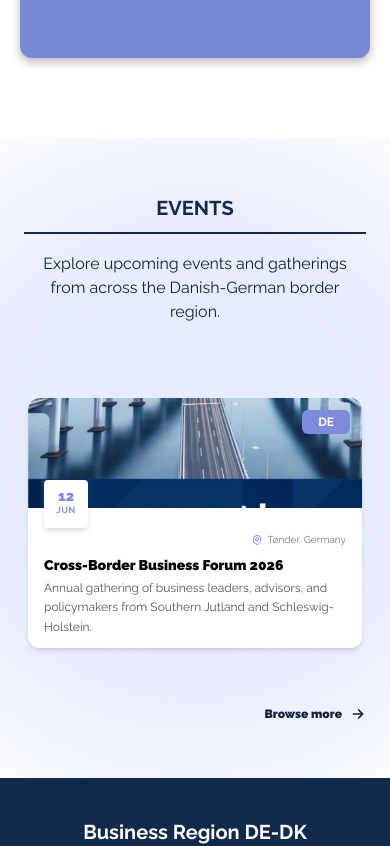
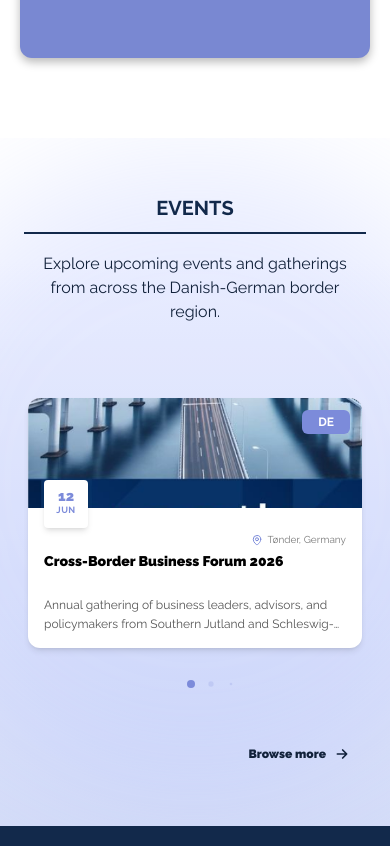
Before and after one commit to Patricia-P-G/Business-Region-Website, a Vue app: page / in a window 390 px wide. Shown: the part 6280-7126 px from the top of the page. Built offline with nearby package versions, Linux system fonts and the light colour scheme.

Commit message:
events slider

```diff
--- a/src/components/Events.vue
+++ b/src/components/Events.vue
@@ -1,16 +1,21 @@
 <template>
-  <section class="relative w-full overflow-hidden py-14" aria-labelledby="partners-title">
-
-    <div class="pointer-events-none absolute left-1/2 top-1/2 h-[650px] w-[650px] -translate-x-1/2 -translate-y-1/2 rounded-full bg-[#A5B4FF]/25 blur-3xl"
-        aria-hidden="true"></div>
+  <section
+    class="relative w-full overflow-hidden bg-[linear-gradient(to_bottom,#FFFFFF_0%,#FFFFFF_18%,#D5DDF8_100%)] py-14"
+    aria-labelledby="partners-title"
+  >
+    <div
+      class="pointer-events-none absolute left-1/2 top-1/2 h-[650px] w-[650px] -translate-x-1/2 -translate-y-1/2 rounded-full bg-[#A5B4FF]/25 blur-3xl"
+      aria-hidden="true"
+    ></div>
 
     <div class="relative z-10 mx-auto px-6 sm:px-16 lg:px-20">
-
       <div class="grid grid-cols-12 gap-2.5">
-
         <div class="col-span-12">
-                <h2 id="partners-title" class="flex justify-center text-center text-xl font-bold uppercase text-primary xs:text-2xl md:text-3xl lg:justify-start lg:text-4xl"
-                    itemprop="name">
+          <h2
+            id="partners-title"
+            class="flex justify-center text-center text-xl font-bold uppercase text-primary xs:text-2xl md:text-3xl lg:justify-start lg:text-4xl"
+            itemprop="name"
+          >
             Events
           </h2>
         </div>
@@ -26,28 +31,31 @@
         </div>
 
         <div class="col-span-12 relative w-full mt-4">
-
           <div class="w-full">
             <Swiper
-                    :modules="[Navigation]"
+              :modules="[Navigation, Pagination]"
               :slides-per-view="1"
               :space-between="24"
               :navigation="{
                 prevEl: '.events-prev',
-                      nextEl: '.events-next'
+                nextEl: '.events-next',
+              }"
+              :pagination="{
+                el: '.events-pagination',
+                clickable: true,
+                dynamicBullets: true,
               }"
               :breakpoints="{
                 640: { slidesPerView: 2, spaceBetween: 24 },
-                      // Setting slidesPerView to 4 forces each card to occupy exactly 3 columns (12 / 4 = 3)
-                      1024: { slidesPerView: 4, spaceBetween: 24 }
+                1024: { slidesPerView: 4, spaceBetween: 24 },
               }"
               class="events-swiper match-grid-offset"
             >
               <SwiperSlide v-for="event in events" :key="event.title">
                 <article
-                        class="relative h-[250px] overflow-hidden rounded-xl bg-white shadow-md transition-all duration-300 hover:-translate-y-1 hover:shadow-lg"
+                  class="relative h-[250px] flex flex-col overflow-hidden rounded-xl bg-white shadow-md transition-all duration-300 hover:-translate-y-1 hover:shadow-lg"
                 >
-                        <div class="relative h-[110px] w-full">
+                  <div class="relative h-[110px] w-full shrink-0">
                     <img
                       :src="event.image"
                       :alt="event.alt"
@@ -61,9 +69,9 @@
                     </span>
                   </div>
 
-                        <div class="relative p-4 pt-6">
+                  <div class="relative p-4 pt-6 flex-1 flex flex-col justify-between">
                     <div
-                            class="absolute -top-7 left-4 flex h-12 w-11 flex-col items-center justify-center rounded bg-white text-center shadow-md"
+                      class="absolute -top-7 left-4 flex h-12 w-11 flex-col items-center justify-center rounded bg-white text-center shadow-md z-10"
                     >
                       <span class="text-sm font-black leading-none text-[#7C8BDA]">
                         {{ event.day }}
@@ -73,122 +81,210 @@
                       </span>
                     </div>
 
-                          <div class="mb-2 flex items-center justify-end gap-1 text-[10px] text-[#7A7A7A]">
-                            <svg xmlns="http://www.w3.org/2000/svg" fill="none" viewBox="0 0 24 24" stroke-width="2" stroke="currentColor" class="h-3 w-3 text-[#7C8BDA]">
-                              <path stroke-linecap="round" stroke-linejoin="round" d="M15 10.5a3 3 0 11-6 0 3 3 0 016 0z" />
-                              <path stroke-linecap="round" stroke-linejoin="round" d="M19.5 10.5c0 7.142-7.5 11.25-7.5 11.25S4.5 17.642 4.5 10.5a7.5 7.5 0 1115 0z" />
+                    <div class="flex-1 flex flex-col justify-between">
+                      <div>
+                        <div
+                          class="mb-1 flex items-center justify-end gap-1 text-[10px] text-[#7A7A7A]"
+                        >
+                          <svg
+                            xmlns="http://www.w3.org/2000/svg"
+                            fill="none"
+                            viewBox="0 0 24 24"
+                            stroke-width="2"
+                            stroke="currentColor"
+                            class="h-3 w-3 text-[#7C8BDA]"
+                          >
+                            <path
+                              stroke-linecap="round"
+                              stroke-linejoin="round"
+                              d="M15 10.5a3 3 0 11-6 0 3 3 0 016 0z"
+                            />
+                            <path
+                              stroke-linecap="round"
+                              stroke-linejoin="round"
+                              d="M19.5 10.5c0 7.142-7.5 11.25-7.5 11.25S4.5 17.642 4.5 10.5a7.5 7.5 0 1115 0z"
+                            />
                           </svg>
                           {{ event.location }}
                         </div>
 
-                          <h3 class="text-sm font-black leading-snug text-black line-clamp-2">
+                        <h3
+                          class="text-sm font-black leading-snug text-black line-clamp-2 min-h-[40px] mb-1"
+                        >
                           {{ event.title }}
                         </h3>
-                          <p class="mt-1 text-xs leading-relaxed text-[#555] line-clamp-3">
+                      </div>
+
+                      <p class="text-xs leading-relaxed text-[#555] line-clamp-2 flex-1">
                         {{ event.description }}
                       </p>
+                    </div>
                   </div>
                 </article>
               </SwiperSlide>
             </Swiper>
           </div>
 
-                <div class="pointer-events-none absolute inset-y-0 left-3 right-3 z-20 hidden lg:flex items-center justify-between lg:left-6 lg:right-6">
+          <div
+            class="pointer-events-none absolute inset-y-0 left-3 right-3 z-20 hidden lg:flex items-center justify-between lg:-left-6 lg:-right-6"
+          >
             <button
-                      class="events-prev pointer-events-auto flex h-13 w-13 items-center justify-center rounded-full bg-white text-[#11213A] shadow-md transition-all duration-300 hover:scale-105 hover:bg-[#7C8BDA] hover:text-white"
+              class="events-prev pointer-events-auto z-30 flex h-12 w-12 items-center justify-center rounded-full bg-white text-[#11213A] shadow-md transition-all duration-300 hover:scale-105 hover:bg-[#7C8BDA] hover:text-white"
               aria-label="Previous events"
             >
-                      <svg xmlns="http://www.w3.org/2000/svg" fill="none" viewBox="0 0 24 24" stroke-width="2.5" stroke="currentColor" class="h-6 w-6">
-                        <path stroke-linecap="round" stroke-linejoin="round" d="M15.75 19.5L8.25 12l7.5-7.5" />
+              <svg
+                xmlns="http://www.w3.org/2000/svg"
+                fill="none"
+                viewBox="0 0 24 24"
+                stroke-width="2.5"
+                stroke="currentColor"
+                class="h-5 w-5"
+              >
+                <path
+                  stroke-linecap="round"
+                  stroke-linejoin="round"
+                  d="M15.75 19.5L8.25 12l7.5-7.5"
+                />
               </svg>
             </button>
 
             <button
-                      class="events-next pointer-events-auto flex h-13 w-13 items-center justify-center rounded-full bg-white text-[#11213A] shadow-md transition-all duration-300 hover:scale-105 hover:bg-[#7C8BDA] hover:text-white"
+              class="events-next pointer-events-auto z-30 flex h-12 w-12 items-center justify-center rounded-full bg-white text-[#11213A] shadow-md transition-all duration-300 hover:scale-105 hover:bg-[#7C8BDA] hover:text-white"
               aria-label="Next events"
             >
-                      <svg xmlns="http://www.w3.org/2000/svg" fill="none" viewBox="0 0 24 24" stroke-width="2.5" stroke="currentColor" class="h-6 w-6">
-                        <path stroke-linecap="round" stroke-linejoin="round" d="M8.25 4.5l7.5 7.5-7.5 7.5" />
+              <svg
+                xmlns="http://www.w3.org/2000/svg"
+                fill="none"
+                viewBox="0 0 24 24"
+                stroke-width="2.5"
+                stroke="currentColor"
+                class="h-5 w-5"
+              >
+                <path
+                  stroke-linecap="round"
+                  stroke-linejoin="round"
+                  d="M8.25 4.5l7.5 7.5-7.5 7.5"
+                />
               </svg>
             </button>
           </div>
 
+          <div
+            class="events-pagination flex justify-center items-center gap-1 mx-auto mt-6 lg:hidden"
+          ></div>
         </div>
 
         <div class="col-span-12 mt-8 flex justify-end">
           <router-link
             to="/events"
-                  class="group flex items-center gap-2 text-xs font-black text-[#11213A] transition-all duration-300 hover:text-[#7C8BDA] focus:outline-none focus-visible:underline"
+            class="group flex items-center gap-2 rounded-md px-4 py-2 text-xs font-black text-[#11213A] transition-all duration-300 hover:bg-[#EEF0FF] hover:text-[#7C8BDA] focus:outline-none focus-visible:ring-4 focus-visible:ring-white/80"
             aria-label="Browse more events"
             title="Browse more events"
           >
             <span>Browse more</span>
 
-                    <svg xmlns="http://www.w3.org/2000/svg" class="h-4 w-4 transition-transform duration-300 group-hover:translate-x-1" viewBox="0 0 24 24" aria-hidden="true" focusable="false">
-                        <path fill="none" stroke="currentColor" stroke-linecap="round" stroke-linejoin="round" stroke-width="2.5" d="M5 12h14m-6 6l6-6m-6-6l6 6"/>
+            <svg
+              xmlns="http://www.w3.org/2000/svg"
+              class="h-4 w-4 transition-transform duration-300 group-hover:translate-x-1"
+              viewBox="0 0 24 24"
+              aria-hidden="true"
+              focusable="false"
+            >
+              <path
+                fill="none"
+                stroke="currentColor"
+                stroke-linecap="round"
+                stroke-linejoin="round"
+                stroke-width="2.5"
+                d="M5 12h14m-6 6l6-6m-6-6l6 6"
+              />
             </svg>
           </router-link>
         </div>
-
       </div>
     </div>
   </section>
 </template>
 
 <script setup>
-import { Swiper, SwiperSlide } from 'swiper/vue'
-import { Navigation } from 'swiper/modules'
+import { Swiper, SwiperSlide } from "swiper/vue";
+import { Navigation, Pagination } from "swiper/modules";
 
-import 'swiper/css'
-import 'swiper/css/navigation'
+import "swiper/css";
+import "swiper/css/navigation";
+import "swiper/css/pagination";
 
-import events1 from '@/assets/events1.png'
-import events2 from '@/assets/events2.png'
-import events3 from '@/assets/events3.png'
+import events1 from "@/assets/events1.png";
+import events2 from "@/assets/events2.png";
+import events3 from "@/assets/events3.png";
 
 const events = [
   {
-    title: 'Cross-Border Business Forum 2026',
-    description: 'Annual gathering of business leaders, advisors, and policymakers from Southern Jutland and Schleswig-Holstein.',
+    title: "Cross-Border Business Forum 2026",
+    description:
+      "Annual gathering of business leaders, advisors, and policymakers from Southern Jutland and Schleswig-Holstein.",
     image: events1,
-    alt: 'Cross-Border Business Forum event image',
-    country: 'DE',
-    day: '12',
-    month: 'June',
-    location: 'Tønder, Germany'
+    alt: "Cross-Border Business Forum event image",
+    country: "DE",
+    day: "12",
+    month: "June",
+    location: "Tønder, Germany",
   },
   {
-    title: 'Recruitment Across the Border — Workshop',
-    description: 'A hands-on workshop for HR managers and business owners hiring talent from across the border.',
+    title: "Recruitment Across the Border — Workshop",
+    description:
+      "A hands-on workshop for HR managers and business owners hiring talent from across the border.",
     image: events2,
-    alt: 'Recruitment workshop event image',
-    country: 'DK',
-    day: '19',
-    month: 'June',
-    location: 'Aabenraa, Denmark'
+    alt: "Recruitment workshop event image",
+    country: "DK",
+    day: "19",
+    month: "June",
+    location: "Aabenraa, Denmark",
   },
   {
-    title: 'Green Transition Networking Evening',
-    description: 'Informal networking evening for companies working on energy, sustainability, and the green transition.',
+    title: "Green Transition Networking Evening",
+    description:
+      "Informal networking evening for companies working on energy, sustainability, and the green transition.",
     image: events3,
-    alt: 'Green transition networking event image',
-    country: 'DK',
-    day: '25',
-    month: 'June',
-    location: 'Sønderborg, Denmark'
-  }
-]
+    alt: "Green transition networking event image",
+    country: "DK",
+    day: "25",
+    month: "June",
+    location: "Sønderborg, Denmark",
+  },
+];
 </script>
 
 <style scoped>
 .events-swiper {
-  padding: 16px 4px;
+  padding: 16px 4px 16px 4px;
 }
 
 @media (min-width: 1024px) {
-  /* Shifts the swiper inner window exactly 1 grid column unit wide rightwards (1/12th of total width) */
   .match-grid-offset :deep(.swiper-wrapper) {
     padding-left: calc(8.333333% + 30px);
   }
 }
+
+/* Custom coloring for Swiper responsive dots to match your #7C8BDA theme */
+:deep(.swiper-pagination-bullet-active) {
+  background-color: #7c8bda !important;
+}
+:deep(.swiper-pagination-bullet) {
+  background-color: #7c8bda;
+}
+
+/* OVERRIDES: Fixes Swiper's internal styles to force center positioning */
+.events-pagination {
+  position: relative !important;
+  left: 0 !important;
+  transform: none !important;
+  width: 100% !important;
+}
+
+:deep(.swiper-pagination-bullets-dynamic) {
+  left: 50% !important;
+  transform: translateX(-50%) !important;
+  white-space: nowrap;
+}
 </style>
```
Lines whose indentation alone changed are shown as unchanged.
